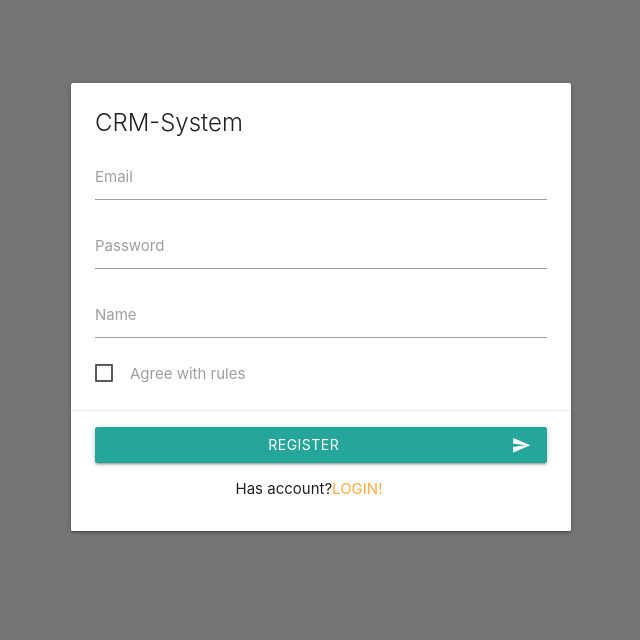
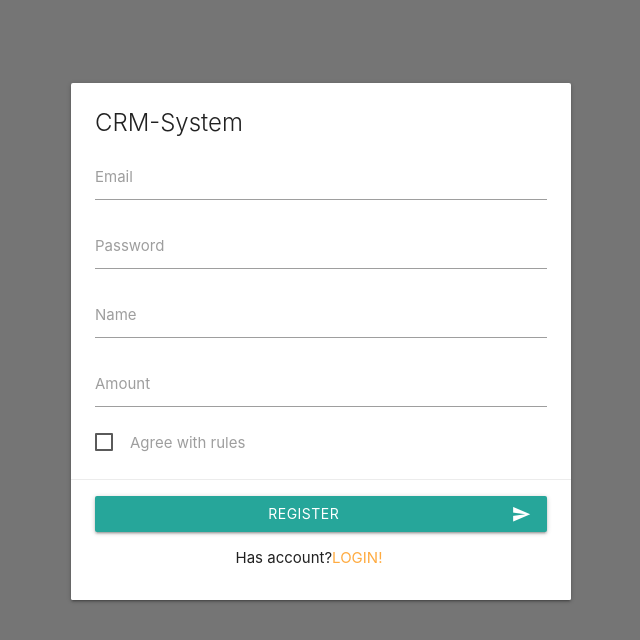
Before and after one commit to passionary/crm-system, a React (Create React App) app: page /register in a window 1280 px wide. Shown: the top 640 px of the page, without its empty margins (319-959 px from the left). Built offline with nearby package versions, Linux system fonts and the light colour scheme.

Commit message:
added sone conditions in components

```diff
--- a/src/components/Bill.tsx
+++ b/src/components/Bill.tsx
@@ -4,7 +4,6 @@ import { getCurrencySymbol } from "../utils/getCurrencySymbol";
 import { translate } from "../filters/translate";
 
 const Bill = ({ rates, date, bill, user }: any) => {
-  console.log(rates, date, bill);
 
   const base = (bill: any) => bill / (rates!["KZT"] / rates!["EUR"]);
   const getCurrency = (base: any, currency: string) => {
--- a/src/components/History.tsx
+++ b/src/components/History.tsx
@@ -56,6 +56,16 @@ const History = ({ records, categories, user }: any) => {
         <Pie data={data} />
       </div>
 
+      {records && !records.length && (
+        <p className="center">
+          {translate(user.language, "NoRecords")}
+          .&nbsp;
+          <NavLink to="/new-record">
+            {translate(user.language, "AddFirst")}
+          </NavLink>
+        </p>
+      )}
+
       <section>
         <table>
           <thead>
--- a/src/components/Login.tsx
+++ b/src/components/Login.tsx
@@ -3,10 +3,9 @@ import "materialize-css/dist/js/materialize.min.js";
 import { connect } from "react-redux";
 import { Redirect, NavLink } from "react-router-dom";
 import { translate } from "../filters/translate";
-import { authenticate, setToast } from '../actions'
+import { authenticate, setToast } from "../actions";
 
-const Login = ({authenticate, setToast, user}: any) => {
-
+const Login = ({ authenticate, setToast, user }: any) => {
   const [auth, setAuth] = useState(false);
   let email = useRef<HTMLInputElement>(null);
   let password = useRef<HTMLInputElement>(null);
@@ -16,7 +15,6 @@ const Login = ({authenticate, setToast, user}: any) => {
     M.updateTextFields();
   }, []);
   const submitHandler = (e: React.FormEvent<HTMLFormElement>) => {
-
     e.preventDefault();
 
     if (!/[0-9a-z]+@[a-z]/.test(email.current!.value)) {
@@ -39,12 +37,17 @@ const Login = ({authenticate, setToast, user}: any) => {
     })
       .then((res) => res.json())
       .then((res) => {
+        if (res.errors) {
+          setToast(Object.values(res.errors)[0]);
+          return;
+        }
         if (res.token) {
-          setToast("You sign in!")
+          setToast("You sign in!");
           authenticate(res.token);
           setAuth(true);
         }
-      });
+      })
+      .catch((e) => setToast(translate(user.language, "CatchError")));
   };
 
   if (auth) {
@@ -56,8 +59,9 @@ const Login = ({authenticate, setToast, user}: any) => {
       <div className="grey darken-1 empty-layout">
         <form className="card auth-card" onSubmit={submitHandler} id="form">
           <div className="card-content">
-  <span className="card-title">{translate(user.language, 'CRM_Title')
-  }</span>
+            <span className="card-title">
+              {translate(user.language, "CRM_Title")}
+            </span>
             <div className="input-field">
               <input
                 ref={email}
@@ -79,7 +83,9 @@ const Login = ({authenticate, setToast, user}: any) => {
                 type="password"
                 className={passwordClasses.join(" ")}
               />
-              <label htmlFor="password">{translate(user.language, 'Password')}</label>
+              <label htmlFor="password">
+                {translate(user.language, "Password")}
+              </label>
               {passwordClasses.includes("invalid") && (
                 <small className="helper-text invalid">Password</small>
               )}
@@ -91,14 +97,16 @@ const Login = ({authenticate, setToast, user}: any) => {
                 className="btn waves-effect waves-light auth-submit"
                 type="submit"
               >
-                {translate(user.language, 'Login')}
+                {translate(user.language, "Login")}
                 <i className="material-icons right">send</i>
               </button>
             </div>
 
             <p className="center">
-            {translate(user.language, 'NoAccount')}
-              <NavLink to="/register">{translate(user.language, 'Register')}</NavLink>
+              {translate(user.language, "NoAccount")}
+              <NavLink to="/register">
+                {translate(user.language, "Register")}
+              </NavLink>
             </p>
           </div>
         </form>
@@ -109,7 +117,10 @@ const Login = ({authenticate, setToast, user}: any) => {
 
 const mapDispatchToProps = {
   authenticate,
-  setToast
+  setToast,
 };
 
-export default connect((state:any) => ({user: state.user}), mapDispatchToProps)(Login);
+export default connect(
+  (state: any) => ({ user: state.user }),
+  mapDispatchToProps
+)(Login);
--- a/src/components/Planning.tsx
+++ b/src/components/Planning.tsx
@@ -2,10 +2,11 @@ import React, { useState, useEffect } from "react";
 import { connect } from "react-redux";
 import { getCurrencySymbol } from "../utils/getCurrencySymbol";
 import { translate } from "../filters/translate";
+import { NavLink } from "react-router-dom";
 
 const Planning = ({ categories, bill, user }: any) => {
   useEffect(() => {
-    let elems:any
+    let elems: any;
     setTimeout(() => {
       elems = document.querySelectorAll(".tooltipped");
       for (const el in elems) {
@@ -18,13 +19,13 @@ const Planning = ({ categories, bill, user }: any) => {
     }, 0);
     return () => {
       for (const el in elems) {
-        const tooltipp = M.Tooltip.getInstance(elems[el])
+        const tooltipp = M.Tooltip.getInstance(elems[el]);
 
-        if(tooltipp && tooltipp.destroy) {
-          tooltipp.destroy()
+        if (tooltipp && tooltipp.destroy) {
+          tooltipp.destroy();
         }
       }
-    }
+    };
   }, []);
   const total = (array: any) => {
     let sum = 0;
@@ -40,12 +41,13 @@ const Planning = ({ categories, bill, user }: any) => {
   return (
     <>
       <div className="page-title">
-        <h3>{translate(user.language,'Menu_Planning')}</h3>
+        <h3>{translate(user.language, "Menu_Planning")}</h3>
         <h4>{bill && getCurrencySymbol(bill.bill, "RUB")}</h4>
       </div>
 
       <section>
-        {categories.map((cat: any) => {
+        {categories && categories.length ? (
+          categories.map((cat: any) => {
             const amount = total(cat.records);
             const percent = (100 * amount) / cat.limit;
             const progress = percent > 100 ? 100 : percent;
@@ -62,7 +64,8 @@ const Planning = ({ categories, bill, user }: any) => {
                   {amount > 0
                     ? getCurrencySymbol(amount, "RUB")
                     : `+${getCurrencySymbol(Math.abs(amount), "RUB")}`}{" "}
-                {translate(user.language,'Of')} {getCurrencySymbol(cat.limit, "RUB")}
+                  {translate(user.language, "Of")}{" "}
+                  {getCurrencySymbol(cat.limit, "RUB")}
                 </p>
                 <div className="progress tooltipped" data-tooltipp={tooltipp}>
                   <div
@@ -72,10 +75,22 @@ const Planning = ({ categories, bill, user }: any) => {
                 </div>
               </div>
             );
-        })}
+          })
+        ) : (
+          <p className="center">
+            {translate(user.language, "NoCategories")}
+            .&nbsp;
+            <NavLink to="/categories">
+              {translate(user.language, "AddFirst")}
+            </NavLink>
+          </p>
+        )}
       </section>
     </>
   );
 };
 
-export default connect((state: any) => ({ bill: state.bill, user: state.user }), null)(Planning);
+export default connect(
+  (state: any) => ({ bill: state.bill, user: state.user }),
+  null
+)(Planning);
--- a/src/components/Register.tsx
+++ b/src/components/Register.tsx
@@ -2,24 +2,26 @@ import React, { useRef, useState, useEffect } from "react";
 import { connect } from "react-redux";
 import { Redirect, NavLink } from "react-router-dom";
 import { translate } from "../filters/translate";
-import { authenticate, setToast } from '../actions'
+import { authenticate, setToast } from "../actions";
 
-const Register = ({authenticate, user, setToast}: any) => {
+const Register = ({ authenticate, user, setToast }: any) => {
   const [auth, setAuth] = useState(false);
   let email = useRef<HTMLInputElement>(null);
   let password = useRef<HTMLInputElement>(null);
   let name = useRef<HTMLInputElement>(null);
+  let amount = useRef<HTMLInputElement>(null);
   const [emailClasses, setEmailClass] = useState(["validate"]);
   const [passwordClasses, setPasswordClass] = useState(["validate"]);
   const [nameClasses, setnameClass] = useState(["validate"]);
-  const [access, setAccess] = useState(false)
+  const [amountClasses, setAmountClass] = useState(["validate"]);
+  const [access, setAccess] = useState(false);
 
   useEffect(() => {
     M.updateTextFields();
   }, []);
   const accessHandler = (e: React.ChangeEvent<HTMLInputElement>) => {
-    setAccess(!access)
-  }
+    setAccess(!access);
+  };
   const submitHandler = (e: React.FormEvent<HTMLFormElement>) => {
     e.preventDefault();
 
@@ -38,10 +40,14 @@ const Register = ({authenticate, user, setToast}: any) => {
       setnameClass([...nameClasses, "invalid"]);
       return false;
     }
-    setnameClass(['validate']);
-    if(!access) {
-      setToast("You need access our rules")
-      return false
+    if (!amount.current!.value.length) {
+      setAmountClass([...amountClasses, "invalid"]);
+      return false;
+    }
+    setnameClass(["validate"]);
+    if (!access) {
+      setToast("You need access our rules");
+      return false;
     }
     const form = document.querySelector("#form");
 
@@ -52,11 +58,16 @@ const Register = ({authenticate, user, setToast}: any) => {
     })
       .then((res) => res.json())
       .then((res) => {
+        if (res.errors) {
+          setToast(Object.values(res.errors)[0]);
+          return;
+        }
         if (res.token) {
           authenticate(res.token);
           setAuth(true);
         }
-      });
+      })
+      .catch((e) => setToast(translate(user.language, "CatchError")));
   };
   if (auth) return <Redirect to="/" />;
   return (
@@ -64,7 +75,9 @@ const Register = ({authenticate, user, setToast}: any) => {
       <div className="grey darken-1 empty-layout">
         <form className="card auth-card" onSubmit={submitHandler} id="form">
           <div className="card-content">
-            <span className="card-title">{translate(user.language, 'CRM_Title')}</span>
+            <span className="card-title">
+              {translate(user.language, "CRM_Title")}
+            </span>
             <div className="input-field">
               <input
                 id="email"
@@ -86,7 +99,9 @@ const Register = ({authenticate, user, setToast}: any) => {
                 className={passwordClasses.join(" ")}
                 ref={password}
               />
-              <label htmlFor="password">{translate(user.language, 'Password')}</label>
+              <label htmlFor="password">
+                {translate(user.language, "Password")}
+              </label>
               {passwordClasses.includes("invalid") && (
                 <small className="helper-text invalid">Password</small>
               )}
@@ -99,15 +114,28 @@ const Register = ({authenticate, user, setToast}: any) => {
                 className={nameClasses.join(" ")}
                 ref={name}
               />
-              <label htmlFor="name">{translate(user.language, 'Name')}</label>
+              <label htmlFor="name">{translate(user.language, "Name")}</label>
               {nameClasses.includes("invalid") && (
                 <small className="helper-text invalid">Name</small>
+              )}
+            </div>
+            <div className="input-field">
+              <input
+                id="amount"
+                name="amount"
+                type="text"
+                className={amountClasses.join(" ")}
+                ref={amount}
+              />
+              <label htmlFor="email">Amount</label>
+              {amountClasses.includes("invalid") && (
+                <small className="helper-text invalid">Email</small>
               )}
             </div>
             <p>
               <label>
                 <input type="checkbox" onChange={accessHandler} />
-                <span>{translate(user.language, 'AcceptRules')}</span>
+                <span>{translate(user.language, "AcceptRules")}</span>
               </label>
             </p>
           </div>
@@ -117,14 +145,16 @@ const Register = ({authenticate, user, setToast}: any) => {
                 className="btn waves-effect waves-light auth-submit"
                 type="submit"
               >
-                {translate(user.language, 'Register')}
+                {translate(user.language, "Register")}
                 <i className="material-icons right">send</i>
               </button>
             </div>
 
             <p className="center">
-            {translate(user.language, 'HasAccount')}
-              <NavLink to="/login">{translate(user.language, 'Login')}!</NavLink>
+              {translate(user.language, "HasAccount")}
+              <NavLink to="/login">
+                {translate(user.language, "Login")}!
+              </NavLink>
             </p>
           </div>
         </form>
@@ -135,7 +165,10 @@ const Register = ({authenticate, user, setToast}: any) => {
 
 const mapDispatchToProps = {
   authenticate,
-  setToast
+  setToast,
 };
 
-export default connect((state:any) => ({user: state.user}), mapDispatchToProps)(Register);
+export default connect(
+  (state: any) => ({ user: state.user }),
+  mapDispatchToProps
+)(Register);
```
Lines whose indentation alone changed are shown as unchanged.
